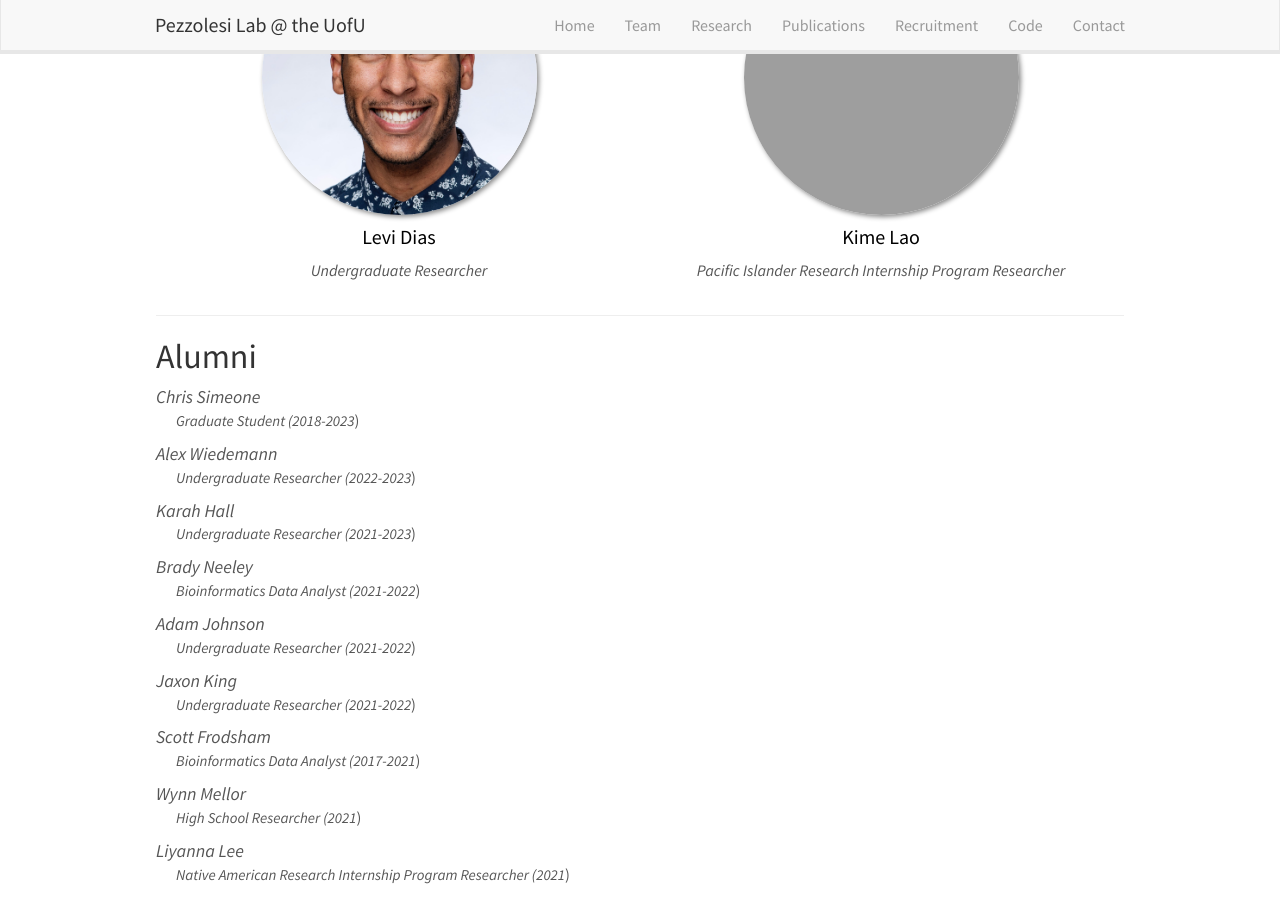
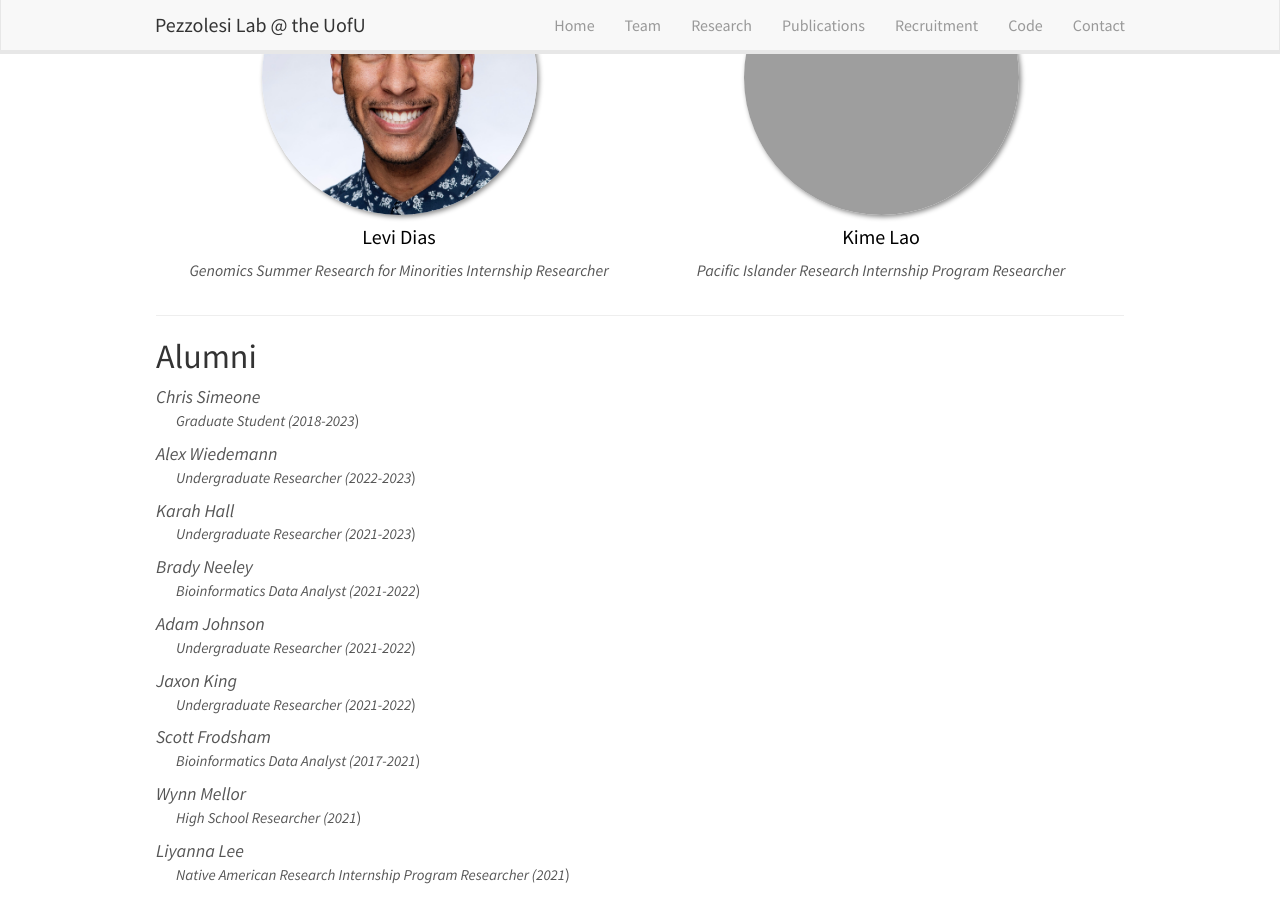
Before and after one commit to PezzolesiLab/pezzolesilab, a Jekyll site: the page built from _pages/team.md, in a window 1280 px wide and 900 px high, scrolled down 2519 px. Built offline with Jekyll 4.4.1, drawn with Linux system fonts in a browser that asks for light colours; nearby versions of some CDN libraries.

Commit message:
Update team_members.yml

```diff
--- a/_data/team_members.yml
+++ b/_data/team_members.yml
@@ -72,7 +72,7 @@
 
 - name: Levi Dias
   photo: Levi.JPG
-  info: Undergraduate Researcher
+  info: Genomics Summer Research for Minorities Internship Researcher
   url: lavidias
   group: 1
 
```
